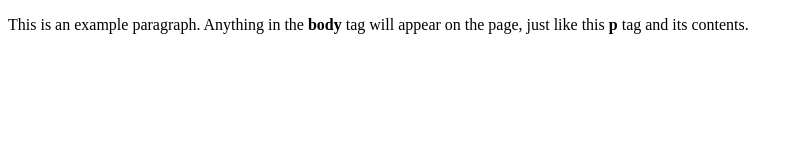
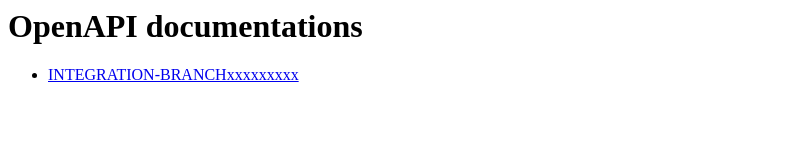
Before and after one commit to weyu-extreme/openapi01, a plain HTML site: page index.html in a window 1280 px wide. Shown: the whole page, without its empty margins (0-800 px from the left). Drawn offline with Linux system fonts and the light colour scheme.

Commit message:
Update index.html

```diff
--- a/index.html
+++ b/index.html
@@ -1,9 +1,12 @@
-<!doctype html>
 <html>
   <head>
-    <title>This is the title of the webpage!</title>
   </head>
   <body>
-    <p>This is an example paragraph. Anything in the <strong>body</strong> tag will appear on the page, just like this <strong>p</strong> tag and its contents.</p>
+    <h1>OpenAPI documentations</h1>
+    <ul>
+      <li>
+        <a href="/integration/index.html">INTEGRATION-BRANCHxxxxxxxxx</a>
+      </li>
+    </ul>
   </body>
 </html>
```
